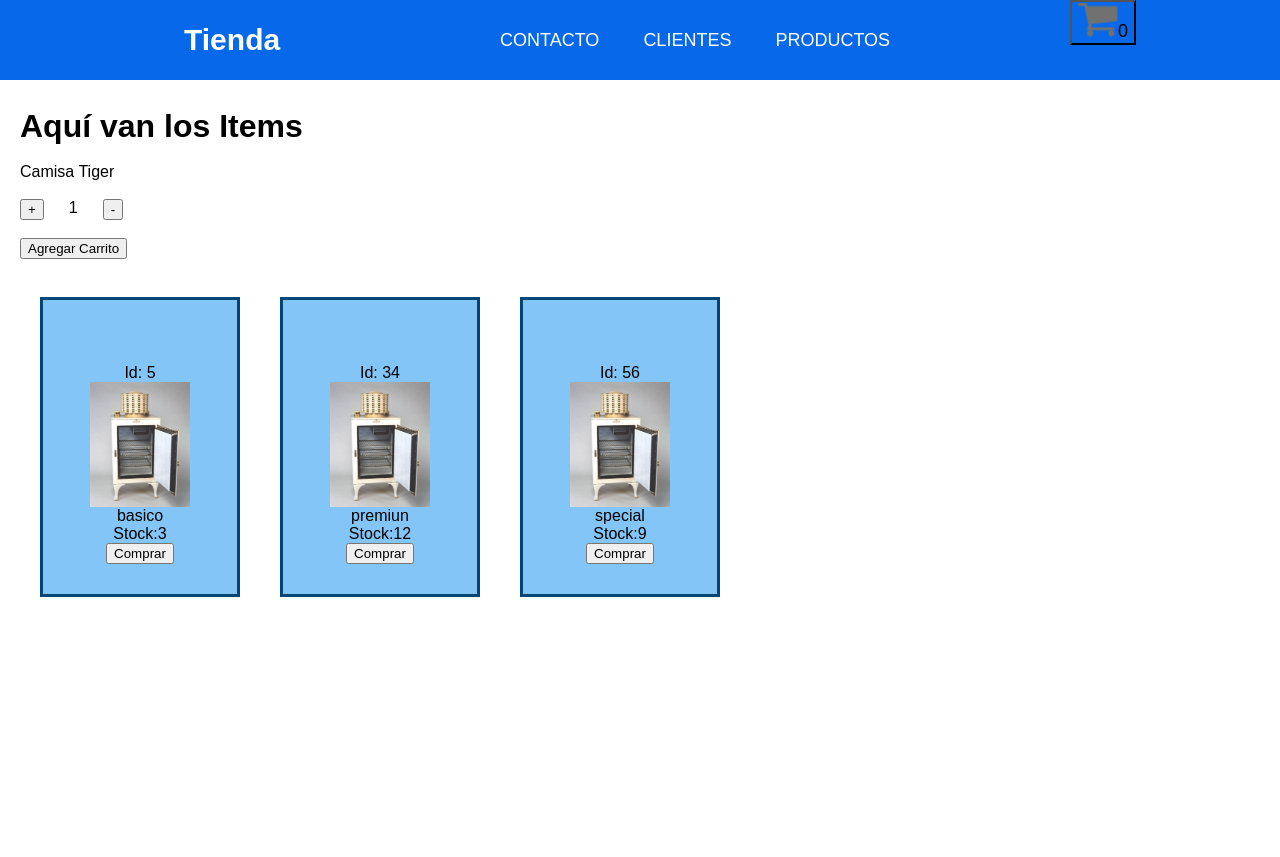
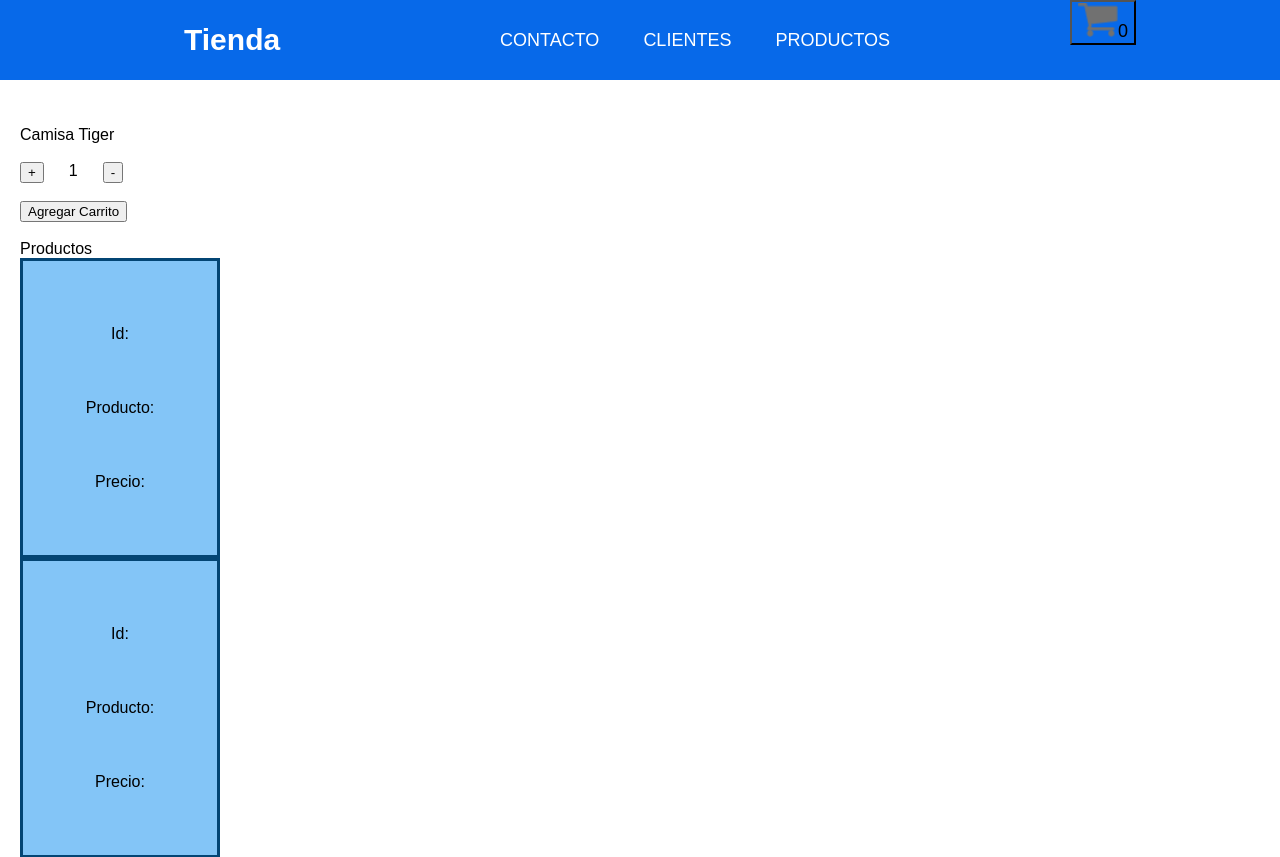
Before and after one commit to ecgalera/CarritoEduardoGalera, a React (Create React App) app in the folder ch-carrito-react/: page / in a window 1280 px wide. Shown: the top 857 px of the page. Before the commit the page ends 800 px from the top, so only its background shows below. Built offline with nearby package versions, Linux system fonts and the light colour scheme.

Commit message:
Commit de Consulta

```diff
--- a/ch-carrito-react/src/App.js
+++ b/ch-carrito-react/src/App.js
@@ -4,13 +4,9 @@ import './App.css';
 import NavBar from './components/NavBar';
 import ItemListContainer from './components/ItemListContainer';
 import ItemCount from "./components/ItemCount"
-import ItemsList from './components/ItemsList';
 
-const Items =[
-  { id:5, titulo:"Producto1", descripcion:"basico", stock:3},
-  { id:34, titulo:"Producto2", descripcion:"premiun", stock:12},
-  { id:56, titulo:"Producto3", descripcion:"special", stock:9},
-]
+
+
 
 
 function App() {
@@ -21,15 +17,12 @@ function App() {
 
         <NavBar/>
         <br></br>
-        <ItemListContainer text={"Aquí van los Items"}/>
+
         <br></br>
         <ItemCount stock = "10"/>
         <br></br>
         <br></br>
-        {Items.map((ele)=>{
-        return (<ItemsList id={ele.id} titulo={ele.producto} descripcion={ele.descripcion} stock={ele.stock}></ItemsList>)})
-        }
-
+         <ItemListContainer/>
     </div>
 
   );
--- a/ch-carrito-react/src/components/ItemListContainer.js
+++ b/ch-carrito-react/src/components/ItemListContainer.js
@@ -1,11 +1,21 @@
 import React from 'react'
+import ItemsList from '../components/ItemsList'
 
 
-const ItemListContainer = (props) => {
+
+const ItemListContainer = () => {
+
+    const productos = [
+        {id:1, producto: "Ipa", precio: 100},
+        {id:2, producto: "Red Ipa", precio: 200},
+        {id:3, producto: "Pilsen", precio: 300}
+
+    ]
+
     return (
-        <div>
-            <h1> {props.text} </h1>
-        </div>
+        <>
+           <ItemsList productos = {productos}/>
+        </>
     )
 }
 
--- a/ch-carrito-react/src/components/Items.js
+++ b/ch-carrito-react/src/components/Items.js
@@ -1,16 +1,14 @@
 import React from 'react'
 
-const Items = ({id, titulo, picture, descripcion, stock}) => {
+
+const Items = ({id, producto, precio}) => {
 
   return (
 
     <div className='items-div'>
         <p className='items-id'>Id: {id}</p>
-        <p className='items-titulo'>{titulo}</p>
-        <img src='/img/Heladera.jpg' className='items-picture'/>
-        <p className='items-descricion'>{descripcion}</p>
-        <p className='items-stock'>Stock:{stock}</p>
-        <button>Comprar</button>
+        <p className='items-producto'>Producto:{producto}</p>
+        <p className='items-precio'>Precio:{precio}</p>
     </div>
   )
 
--- a/ch-carrito-react/src/components/ItemsList.js
+++ b/ch-carrito-react/src/components/ItemsList.js
@@ -1,17 +1,49 @@
-import React from 'react'
-import Items from './Items'
-
-const ItemsList = ({id, titulo, picture, descripcion, stock}) => {
+import { useEffect, useState } from "react";
+import Items from "./Items";
 
 
-    return (
+const ItemsList = ({productos}) => {
 
-        <div className='items-items-list'>
+    const[cerveza, setCerveza] = useState([]);
 
-        <Items id={id} titulo={titulo} picture={picture} descripcion={descripcion} stock={stock}></Items>
+useEffect(() => {
+
+    const promesa = new Promise ((resolve, reject)=>{
+
+        setTimeout(() => {
+            if(productos.length>0){
+                resolve(productos)
+            }else{
+                reject("Sin datos del producto")
+            }
+        }, 2000);
+    })
+
+    promesa
+        .then(res => {setCerveza(res)})
+        .catch(err => {console.log(err)})
+
+}, [productos])
+
+    return(
+        <>
+        <div>
+            Productos
+        </div>
+        <div className="row">
+
+            {
+           cerveza.map(item => (
+            <Items key={item.id} props = {item}/>
+            ))
+            }
 
         </div>
+
+        </>
+
     )
+
 }
 
 export default ItemsList
```
